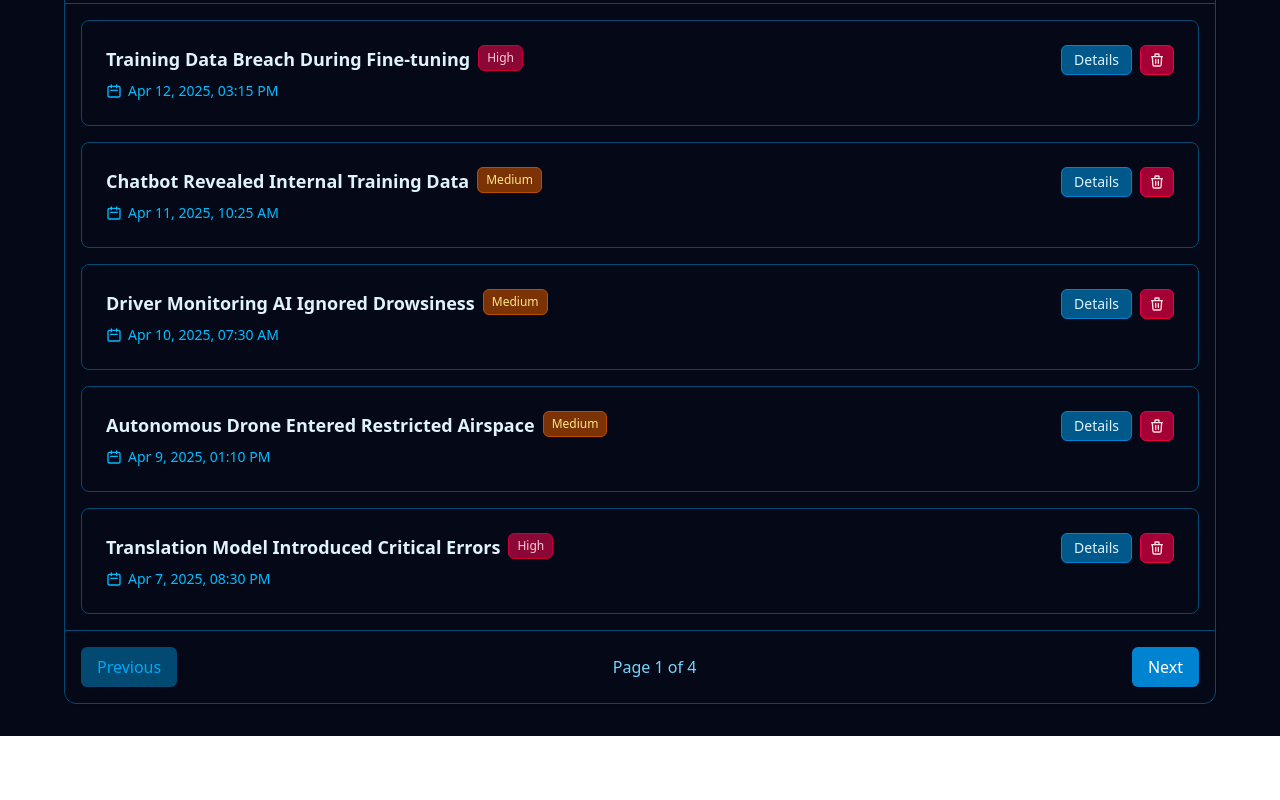
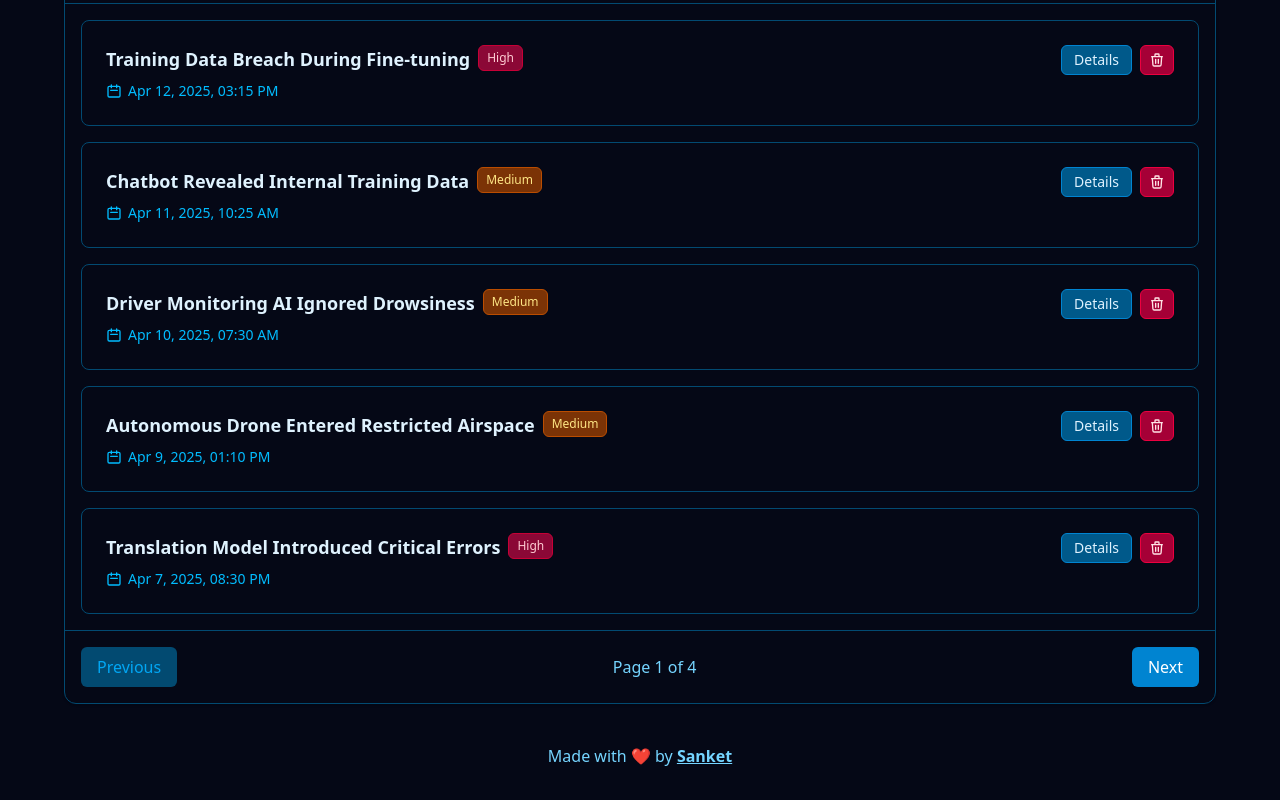
Before and after one commit to sanketyelugotla/SparkleHood, a React (Vite) app: page / in a window 1280 px wide. Shown: the part 1014-1814 px from the top of the page. Before the commit the page ends 1750 px from the top, so only its background shows below. Built offline with nearby package versions, Linux system fonts and the light colour scheme; a web font is replaced by a local one.

Commit message:
Added footer

```diff
--- a/readme.html
+++ b/readme.html
@@ -612,6 +612,7 @@ SparkleHood/
 │   │   ├── IncidentList.tsx     # Incident list with pagination
 │   │   ├── StatsCards.tsx       # Summary statistics cards
 │   │   └── Toast.tsx            # Notification component
+│   │   └── Footer.tsx            # Footer component
 │   ├── context/                 # Context providers
 │   │   └── IncidentContext.tsx  # Global state management
 │   ├── data/                    # Mock data
--- a/src/App.tsx
+++ b/src/App.tsx
@@ -8,6 +8,7 @@ import Toast from "./components/Toast";
 import { Severity } from "./types/incident";
 import { useIncidents } from "./context/IncidentContext";
 import IncidentTrendChart from "./components/IncidentTrendChart";
+import Footer from "./components/Footer";
 
 export default function App() {
 	const [isFormOpen, setIsFormOpen] = useState(false);
@@ -119,6 +120,7 @@ export default function App() {
 					</motion.svg>
 				</motion.button>
 			</div>
+			<Footer />
 		</div>
 	);
 }
--- /dev/null
+++ b/src/components/Footer.tsx
@@ -0,0 +1,24 @@
+import { motion } from 'framer-motion';
+
+const Footer = () => {
+    return (
+        <motion.footer
+            initial={{ opacity: 0 }}
+            animate={{ opacity: 1 }}
+            transition={{ duration: 0.5 }}
+            className="text-center mt-10 text-sky-300 text-md"
+        >
+            Made with ❤️ by{' '}
+            <a
+                href="https://sanketyelugotla.vercel.app"
+                target="_blank"
+                rel="noopener noreferrer"
+                className="font-semibold hover:text-sky-100 transition-colors underline"
+            >
+                Sanket
+            </a>
+        </motion.footer>
+    );
+};
+
+export default Footer;
```
Also changed, not shown: 1 other file (tests, documents, lock files or other folders).
